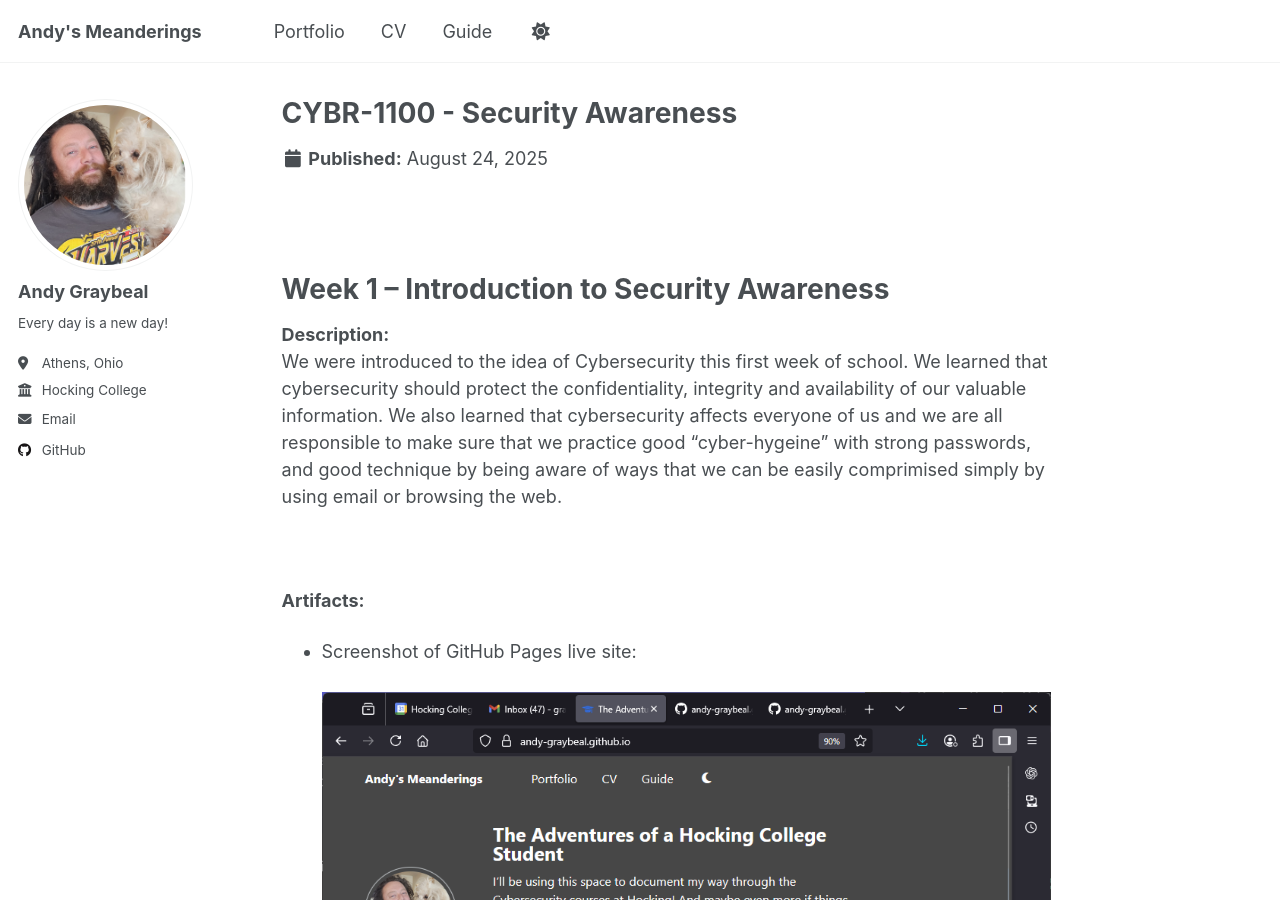
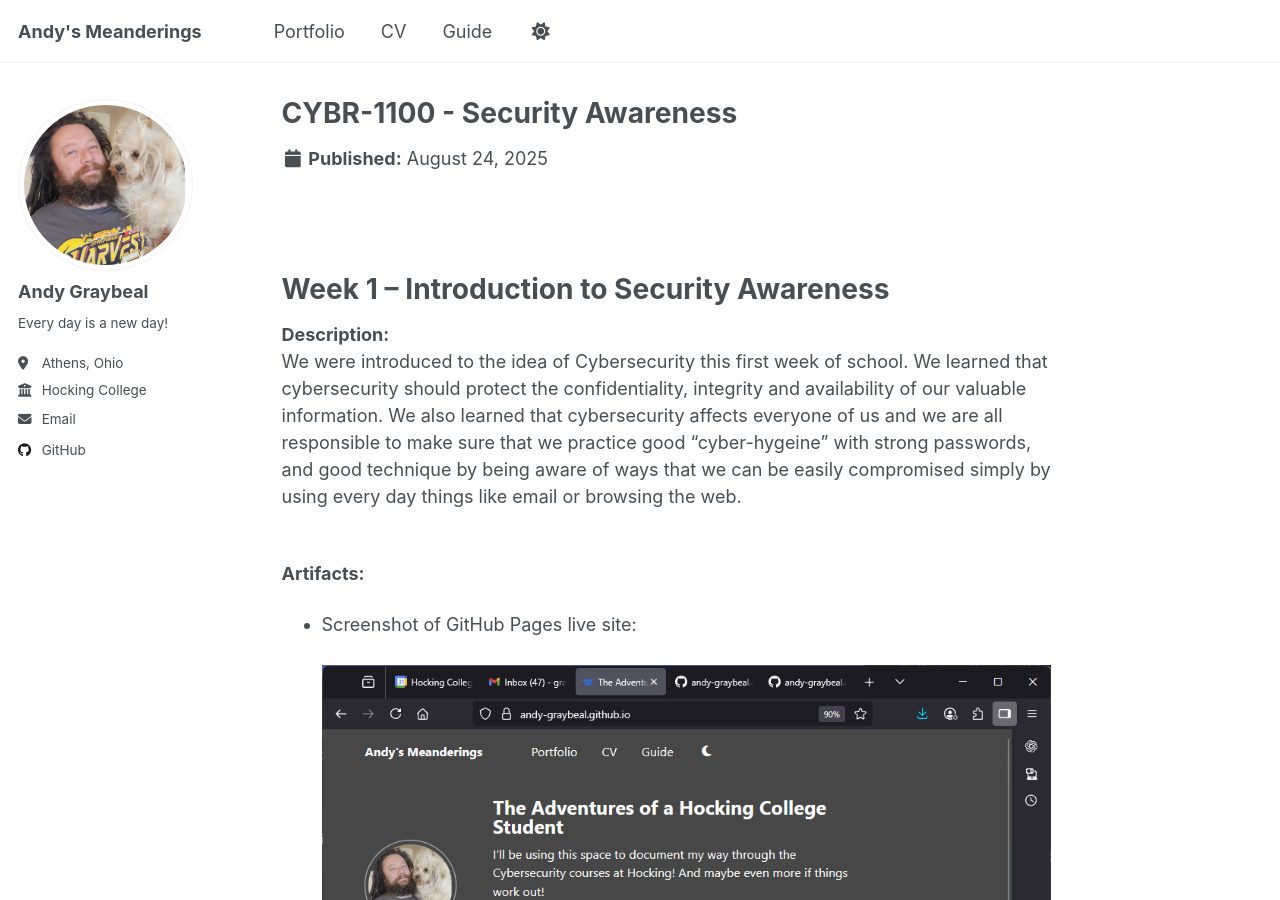
Before and after one commit to andy-graybeal/andy-graybeal.github.io, a Jekyll site: the page built from _portfolio/cybr-1100-security-awareness.md, in a window 1280 px wide and 900 px high. Built offline with Jekyll 4.4.1, drawn with Linux system fonts in a browser that asks for light colours; a script that is not in the unit is left out.

Commit message:
Update cybr-1100-security-awareness.md

```diff
--- a/_portfolio/cybr-1100-security-awareness.md
+++ b/_portfolio/cybr-1100-security-awareness.md
@@ -8,8 +8,8 @@ collection: portfolio
 # Week 1 – Introduction to Security Awareness
 
 **Description:**
-We were introduced to the idea of Cybersecurity this first week of school.  We learned that cybersecurity should protect the confidentiality, integrity and availability of our valuable information. We also learned that cybersecurity affects everyone of us and we are all responsible to make sure that we practice good "cyber-hygeine" with strong passwords, and good technique by being aware of ways that we can be easily comprimised simply by using email or browsing the web.
-<br><br><br>
+We were introduced to the idea of Cybersecurity this first week of school.  We learned that cybersecurity should protect the confidentiality, integrity and availability of our valuable information. We also learned that cybersecurity affects everyone of us and we are all responsible to make sure that we practice good "cyber-hygeine" with strong passwords, and good technique by being aware of ways that we can be easily compromised simply by using every day things like email or browsing the web.
+<br><br>
 
 **Artifacts:**
 - Screenshot of GitHub Pages live site: <br><br> <img src='/images/Screenshot_of_Live_github.io.png'>
```
